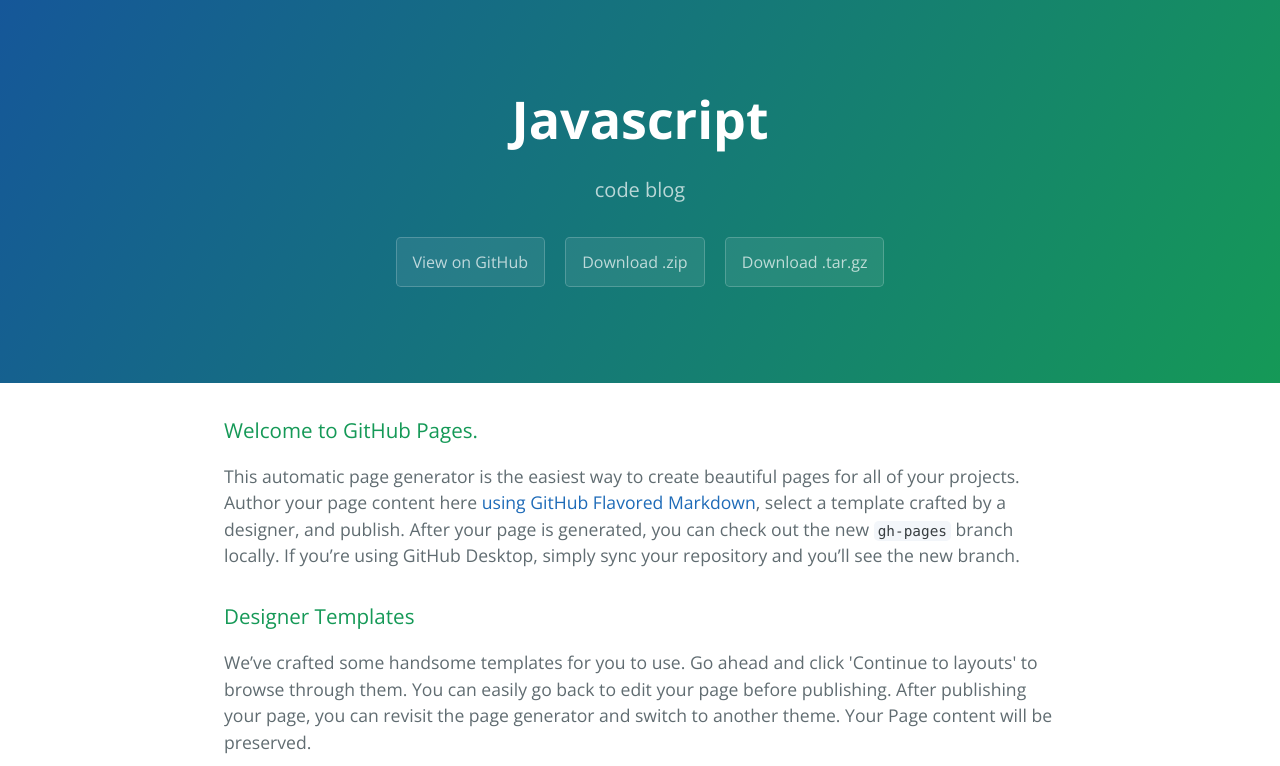
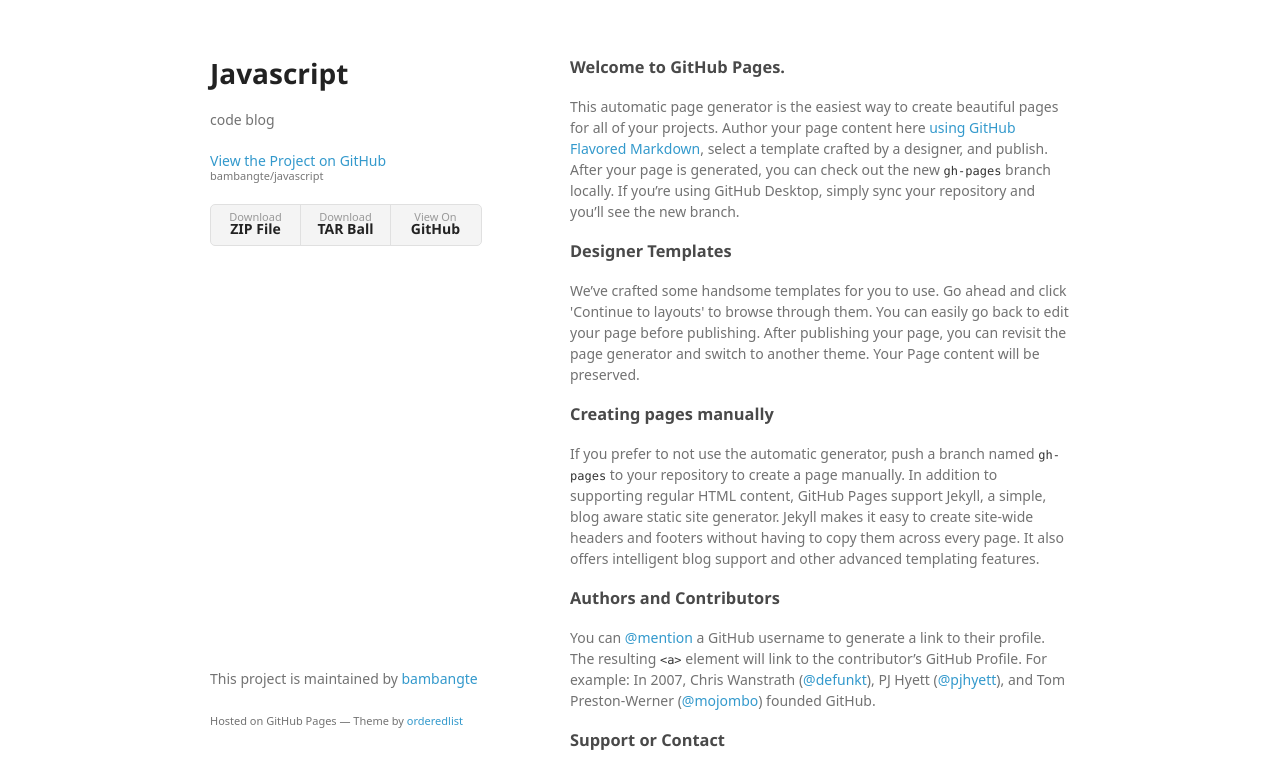
Before and after one commit to bambangte/javascript, a plain HTML site: page index.html in a window 1280 px wide. Shown: the top 766 px of the page. Drawn offline with nearby package versions, Linux system fonts and the light colour scheme; a web font is replaced by a local one.

Commit message:
Create gh-pages branch via GitHub

```diff
--- a/index.html
+++ b/index.html
@@ -1,25 +1,34 @@
-<!DOCTYPE html>
-<html lang="en-us">
+<!doctype html>
+<html>
   <head>
-    <meta charset="UTF-8">
+    <meta charset="utf-8">
+    <meta http-equiv="X-UA-Compatible" content="chrome=1">
     <title>Javascript by bambangte</title>
-    <meta name="viewport" content="width=device-width, initial-scale=1">
-    <link rel="stylesheet" type="text/css" href="stylesheets/normalize.css" media="screen">
-    <link href='https://fonts.googleapis.com/css?family=Open+Sans:400,700' rel='stylesheet' type='text/css'>
-    <link rel="stylesheet" type="text/css" href="stylesheets/stylesheet.css" media="screen">
-    <link rel="stylesheet" type="text/css" href="stylesheets/github-light.css" media="screen">
+
+    <link rel="stylesheet" href="stylesheets/styles.css">
+    <link rel="stylesheet" href="stylesheets/github-light.css">
+    <meta name="viewport" content="width=device-width">
+    <!--[if lt IE 9]>
+    <script src="//html5shiv.googlecode.com/svn/trunk/html5.js"></script>
+    <![endif]-->
   </head>
   <body>
-    <section class="page-header">
-      <h1 class="project-name">Javascript</h1>
-      <h2 class="project-tagline">code blog</h2>
-      <a href="https://github.com/bambangte/javascript" class="btn">View on GitHub</a>
-      <a href="https://github.com/bambangte/javascript/zipball/master" class="btn">Download .zip</a>
-      <a href="https://github.com/bambangte/javascript/tarball/master" class="btn">Download .tar.gz</a>
-    </section>
+    <div class="wrapper">
+      <header>
+        <h1>Javascript</h1>
+        <p>code blog</p>
 
-    <section class="main-content">
-      <h3>
+        <p class="view"><a href="https://github.com/bambangte/javascript">View the Project on GitHub <small>bambangte/javascript</small></a></p>
+
+
+        <ul>
+          <li><a href="https://github.com/bambangte/javascript/zipball/master">Download <strong>ZIP File</strong></a></li>
+          <li><a href="https://github.com/bambangte/javascript/tarball/master">Download <strong>TAR Ball</strong></a></li>
+          <li><a href="https://github.com/bambangte/javascript">View On <strong>GitHub</strong></a></li>
+        </ul>
+      </header>
+      <section>
+        <h3>
 <a id="welcome-to-github-pages" class="anchor" href="#welcome-to-github-pages" aria-hidden="true"><span aria-hidden="true" class="octicon octicon-link"></span></a>Welcome to GitHub Pages.</h3>
 
 <p>This automatic page generator is the easiest way to create beautiful pages for all of your projects. Author your page content here <a href="https://guides.github.com/features/mastering-markdown/">using GitHub Flavored Markdown</a>, select a template crafted by a designer, and publish. After your page is generated, you can check out the new <code>gh-pages</code> branch locally. If you’re using GitHub Desktop, simply sync your repository and you’ll see the new branch.</p>
@@ -43,15 +52,13 @@
 <a id="support-or-contact" class="anchor" href="#support-or-contact" aria-hidden="true"><span aria-hidden="true" class="octicon octicon-link"></span></a>Support or Contact</h3>
 
 <p>Having trouble with Pages? Check out our <a href="https://help.github.com/pages">documentation</a> or <a href="https://github.com/contact">contact support</a> and we’ll help you sort it out.</p>
-
-      <footer class="site-footer">
-        <span class="site-footer-owner"><a href="https://github.com/bambangte/javascript">Javascript</a> is maintained by <a href="https://github.com/bambangte">bambangte</a>.</span>
-
-        <span class="site-footer-credits">This page was generated by <a href="https://pages.github.com">GitHub Pages</a> using the <a href="https://github.com/jasonlong/cayman-theme">Cayman theme</a> by <a href="https://twitter.com/jasonlong">Jason Long</a>.</span>
+      </section>
+      <footer>
+        <p>This project is maintained by <a href="https://github.com/bambangte">bambangte</a></p>
+        <p><small>Hosted on GitHub Pages &mdash; Theme by <a href="https://github.com/orderedlist">orderedlist</a></small></p>
       </footer>
-
-    </section>
-
+    </div>
+    <script src="javascripts/scale.fix.js"></script>
 
   </body>
 </html>
--- /dev/null
+++ b/javascripts/scale.fix.js
@@ -0,0 +1,17 @@
+var metas = document.getElementsByTagName('meta');
+var i;
+if (navigator.userAgent.match(/iPhone/i)) {
+  for (i=0; i<metas.length; i++) {
+    if (metas[i].name == "viewport") {
+      metas[i].content = "width=device-width, minimum-scale=1.0, maximum-scale=1.0";
+    }
+  }
+  document.addEventListener("gesturestart", gestureStart, false);
+}
+function gestureStart() {
+  for (i=0; i<metas.length; i++) {
+    if (metas[i].name == "viewport") {
+      metas[i].content = "width=device-width, minimum-scale=0.25, maximum-scale=1.6";
+    }
+  }
+}
--- /dev/null
+++ b/stylesheets/styles.css
@@ -0,0 +1,324 @@
+@font-face {
+  font-family: 'Noto Sans';
+  font-weight: 400;
+  font-style: normal;
+  src: url('../fonts/Noto-Sans-regular/Noto-Sans-regular.eot');
+  src: url('../fonts/Noto-Sans-regular/Noto-Sans-regular.eot?#iefix') format('embedded-opentype'),
+       local('Noto Sans'),
+       local('Noto-Sans-regular'),
+       url('../fonts/Noto-Sans-regular/Noto-Sans-regular.woff2') format('woff2'),
+       url('../fonts/Noto-Sans-regular/Noto-Sans-regular.woff') format('woff'),
+       url('../fonts/Noto-Sans-regular/Noto-Sans-regular.ttf') format('truetype'),
+       url('../fonts/Noto-Sans-regular/Noto-Sans-regular.svg#NotoSans') format('svg');
+}
+
+@font-face {
+  font-family: 'Noto Sans';
+  font-weight: 700;
+  font-style: normal;
+  src: url('../fonts/Noto-Sans-700/Noto-Sans-700.eot');
+  src: url('../fonts/Noto-Sans-700/Noto-Sans-700.eot?#iefix') format('embedded-opentype'),
+       local('Noto Sans Bold'),
+       local('Noto-Sans-700'),
+       url('../fonts/Noto-Sans-700/Noto-Sans-700.woff2') format('woff2'),
+       url('../fonts/Noto-Sans-700/Noto-Sans-700.woff') format('woff'),
+       url('../fonts/Noto-Sans-700/Noto-Sans-700.ttf') format('truetype'),
+       url('../fonts/Noto-Sans-700/Noto-Sans-700.svg#NotoSans') format('svg');
+}
+
+@font-face {
+  font-family: 'Noto Sans';
+  font-weight: 400;
+  font-style: italic;
+  src: url('../fonts/Noto-Sans-italic/Noto-Sans-italic.eot');
+  src: url('../fonts/Noto-Sans-italic/Noto-Sans-italic.eot?#iefix') format('embedded-opentype'),
+       local('Noto Sans Italic'),
+       local('Noto-Sans-italic'),
+       url('../fonts/Noto-Sans-italic/Noto-Sans-italic.woff2') format('woff2'),
+       url('../fonts/Noto-Sans-italic/Noto-Sans-italic.woff') format('woff'),
+       url('../fonts/Noto-Sans-italic/Noto-Sans-italic.ttf') format('truetype'),
+       url('../fonts/Noto-Sans-italic/Noto-Sans-italic.svg#NotoSans') format('svg');
+}
+
+@font-face {
+  font-family: 'Noto Sans';
+  font-weight: 700;
+  font-style: italic;
+  src: url('../fonts/Noto-Sans-700italic/Noto-Sans-700italic.eot');
+  src: url('../fonts/Noto-Sans-700italic/Noto-Sans-700italic.eot?#iefix') format('embedded-opentype'),
+       local('Noto Sans Bold Italic'),
+       local('Noto-Sans-700italic'),
+       url('../fonts/Noto-Sans-700italic/Noto-Sans-700italic.woff2') format('woff2'),
+       url('../fonts/Noto-Sans-700italic/Noto-Sans-700italic.woff') format('woff'),
+       url('../fonts/Noto-Sans-700italic/Noto-Sans-700italic.ttf') format('truetype'),
+       url('../fonts/Noto-Sans-700italic/Noto-Sans-700italic.svg#NotoSans') format('svg');
+}
+
+body {
+  background-color: #fff;
+  padding:50px;
+  font: 14px/1.5 "Noto Sans", "Helvetica Neue", Helvetica, Arial, sans-serif;
+  color:#727272;
+  font-weight:400;
+}
+
+h1, h2, h3, h4, h5, h6 {
+  color:#222;
+  margin:0 0 20px;
+}
+
+p, ul, ol, table, pre, dl {
+  margin:0 0 20px;
+}
+
+h1, h2, h3 {
+  line-height:1.1;
+}
+
+h1 {
+  font-size:28px;
+}
+
+h2 {
+  color:#393939;
+}
+
+h3, h4, h5, h6 {
+  color:#494949;
+}
+
+a {
+  color:#39c;
+  text-decoration:none;
+}
+
+a:hover {
+  color:#069;
+}
+
+a small {
+  font-size:11px;
+  color:#777;
+  margin-top:-0.3em;
+  display:block;
+}
+
+a:hover small {
+  color:#777;
+}
+
+.wrapper {
+  width:860px;
+  margin:0 auto;
+}
+
+blockquote {
+  border-left:1px solid #e5e5e5;
+  margin:0;
+  padding:0 0 0 20px;
+  font-style:italic;
+}
+
+code, pre {
+  font-family:Monaco, Bitstream Vera Sans Mono, Lucida Console, Terminal, Consolas, Liberation Mono, DejaVu Sans Mono, Courier New, monospace;
+  color:#333;
+  font-size:12px;
+}
+
+pre {
+  padding:8px 15px;
+  background: #f8f8f8;
+  border-radius:5px;
+  border:1px solid #e5e5e5;
+  overflow-x: auto;
+}
+
+table {
+  width:100%;
+  border-collapse:collapse;
+}
+
+th, td {
+  text-align:left;
+  padding:5px 10px;
+  border-bottom:1px solid #e5e5e5;
+}
+
+dt {
+  color:#444;
+  font-weight:700;
+}
+
+th {
+  color:#444;
+}
+
+img {
+  max-width:100%;
+}
+
+header {
+  width:270px;
+  float:left;
+  position:fixed;
+  -webkit-font-smoothing:subpixel-antialiased;
+}
+
+header ul {
+  list-style:none;
+  height:40px;
+  padding:0;
+  background: #f4f4f4;
+  border-radius:5px;
+  border:1px solid #e0e0e0;
+  width:270px;
+}
+
+header li {
+  width:89px;
+  float:left;
+  border-right:1px solid #e0e0e0;
+  height:40px;
+}
+
+header li:first-child a {
+  border-radius:5px 0 0 5px;
+}
+
+header li:last-child a {
+  border-radius:0 5px 5px 0;
+}
+
+header ul a {
+  line-height:1;
+  font-size:11px;
+  color:#999;
+  display:block;
+  text-align:center;
+  padding-top:6px;
+  height:34px;
+}
+
+header ul a:hover {
+  color:#999;
+}
+
+header ul a:active {
+  background-color:#f0f0f0;
+}
+
+strong {
+  color:#222;
+  font-weight:700;
+}
+
+header ul li + li + li {
+  border-right:none;
+  width:89px;
+}
+
+header ul a strong {
+  font-size:14px;
+  display:block;
+  color:#222;
+}
+
+section {
+  width:500px;
+  float:right;
+  padding-bottom:50px;
+}
+
+small {
+  font-size:11px;
+}
+
+hr {
+  border:0;
+  background:#e5e5e5;
+  height:1px;
+  margin:0 0 20px;
+}
+
+footer {
+  width:270px;
+  float:left;
+  position:fixed;
+  bottom:50px;
+  -webkit-font-smoothing:subpixel-antialiased;
+}
+
+@media print, screen and (max-width: 960px) {
+
+  div.wrapper {
+    width:auto;
+    margin:0;
+  }
+
+  header, section, footer {
+    float:none;
+    position:static;
+    width:auto;
+  }
+
+  header {
+    padding-right:320px;
+  }
+
+  section {
+    border:1px solid #e5e5e5;
+    border-width:1px 0;
+    padding:20px 0;
+    margin:0 0 20px;
+  }
+
+  header a small {
+    display:inline;
+  }
+
+  header ul {
+    position:absolute;
+    right:50px;
+    top:52px;
+  }
+}
+
+@media print, screen and (max-width: 720px) {
+  body {
+    word-wrap:break-word;
+  }
+
+  header {
+    padding:0;
+  }
+
+  header ul, header p.view {
+    position:static;
+  }
+
+  pre, code {
+    word-wrap:normal;
+  }
+}
+
+@media print, screen and (max-width: 480px) {
+  body {
+    padding:15px;
+  }
+
+  header ul {
+    width:99%;
+  }
+
+  header li, header ul li + li + li {
+    width:33%;
+  }
+}
+
+@media print {
+  body {
+    padding:0.4in;
+    font-size:12pt;
+    color:#444;
+  }
+}
```
